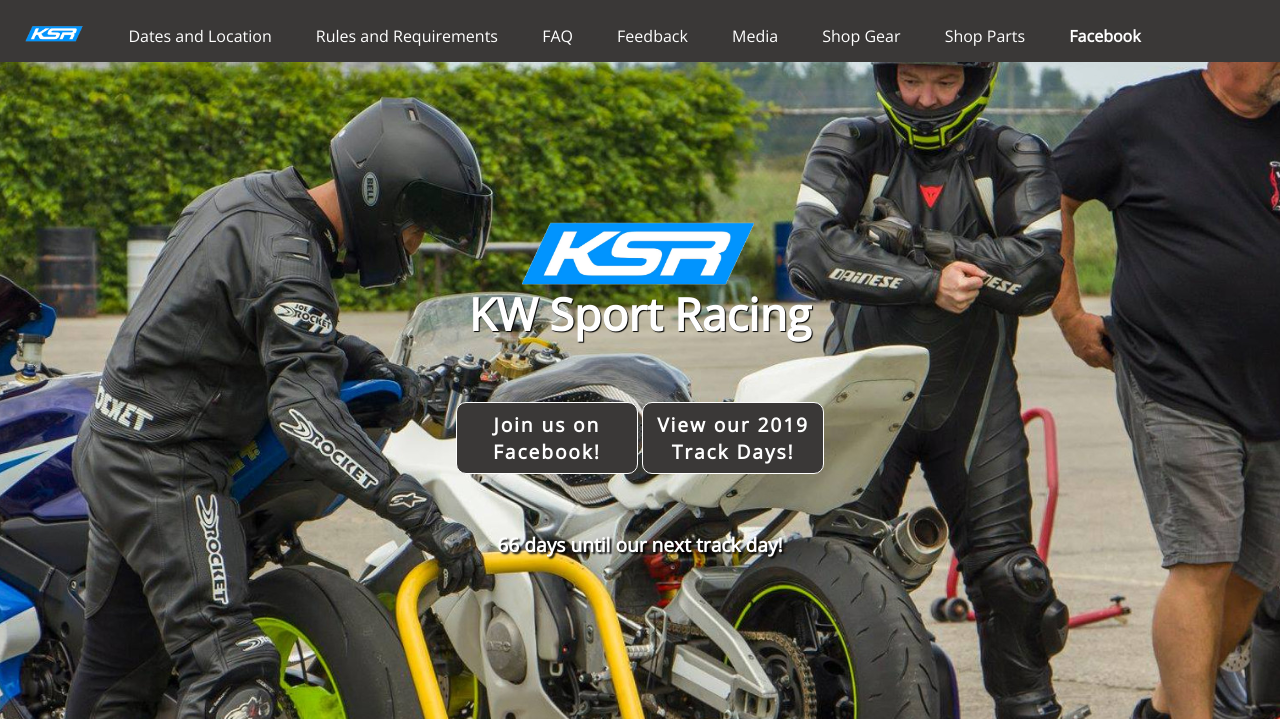
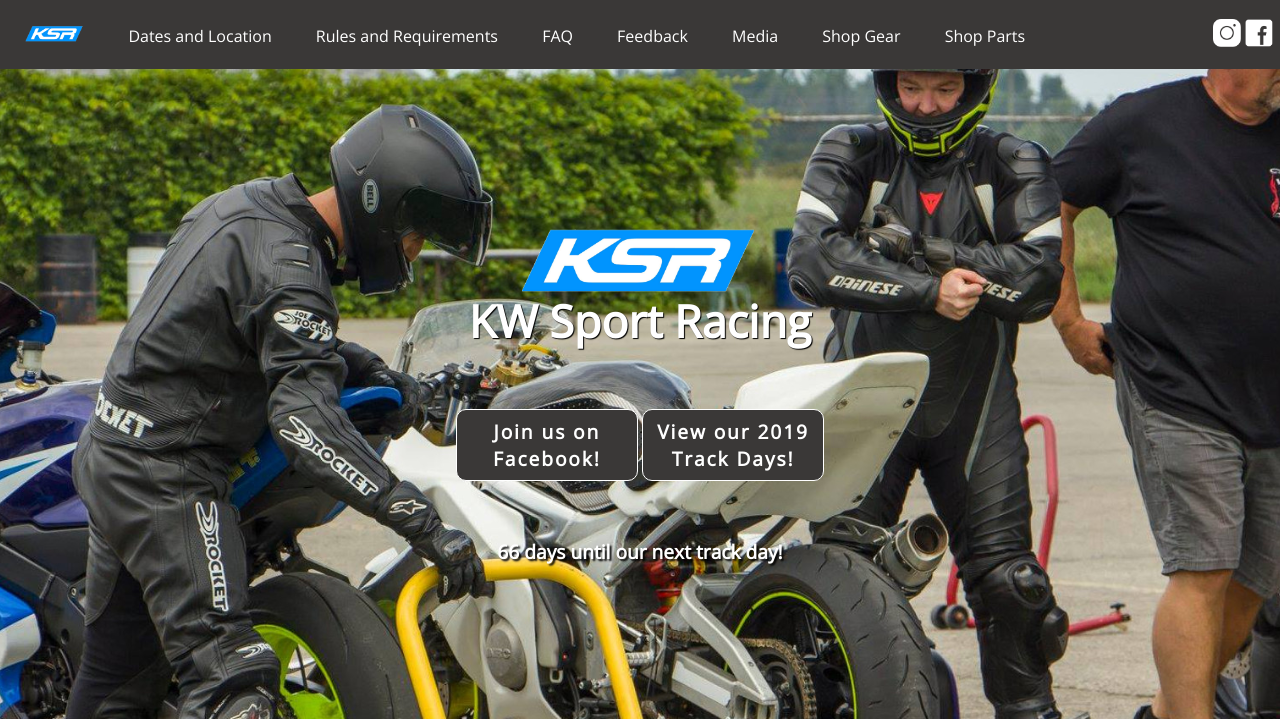
Before and after one commit to kwsportracing/site, a Jekyll site: the page built from index.md, in a window 1280 px wide and 1400 px high. Shown: the top 719 px of the window. Built offline with Jekyll 4.4.1, drawn with Linux system fonts in a browser that asks for light colours; nearby versions of some CDN libraries; grey boxes are pictures that could not be loaded.

Commit message:
Reorder social / add images

```diff
--- a/_config.yml
+++ b/_config.yml
@@ -12,6 +12,8 @@
 registration: https://docs.google.com/forms/d/e/1FAIpQLSfXxoXyAZj-RoIbvjBm7NQ-eV_sfsFmA6GQai8sVlSCH0KQDw/viewform
 
 facebook: https://www.facebook.com/groups/KWSportRacing/
+youtube: https://www.youtube.com/watch?v=04iVIVKCyrg
+instagram: https://www.instagram.com/kwsportracing/
 
 home_url: http://kwsportracing.com
 
--- a/_includes/header.html
+++ b/_includes/header.html
@@ -1,15 +1,13 @@
-<header>
-  <a href="{{ site.home_url }}" class="logo">
-  <img src="{{ site.baseurl }}/img/logo.png"></img>
-  <h1> {{ site.project_name }}</h1>
-</a>
-<p>{{ site.description }}</p>
+<div class="links">
+  <a class="ksr" href="/"><img class="" src="{{ site.baseurl }}/img/logo.png"></a>
+  {% for item in site.data.menu.other_links %}
+      <a href="{{ item[1] }}">{{ item[0] }}</a></li>
+  {% endfor %}
 
-  <p class="view"><a href="{{ site.repository_url }}">View the project on GitHub <small>{{ site.repository_shorthand }}</small></a></p>
-<a class="github-button" href="https://github.com/{{ site.repository_shorthand }}/subscription" data-icon="octicon-eye" data-count-href="/{{ site.repository_shorthand }}/watchers" data-count-api="/repos/{{ site.repository_shorthand }}#subscribers_count" data-count-aria-label="# watchers on GitHub" aria-label="Watch {{ site.repository_shorthand }} on GitHub">Watch</a>
-<a class="github-button" href="https://github.com/{{ site.repository_shorthand }}" data-icon="octicon-star" data-count-href="/{{ site.repository_shorthand }}/stargazers" data-count-api="/repos/{{ site.repository_shorthand }}#stargazers_count" data-count-aria-label="# stargazers on GitHub" aria-label="Star {{ site.repository_shorthand }} on GitHub">Star</a>
-<a class="github-button" href="https://github.com/{{ site.repository_shorthand }}/fork" data-icon="octicon-repo-forked" data-count-href="/{{ site.repository_shorthand }}/network" data-count-api="/repos/{{ site.repository_shorthand }}#forks_count" data-count-aria-label="# forks on GitHub" aria-label="Fork {{ site.repository_shorthand }} on GitHub">Fork</a>
-
-{% include menu.html %}
-
-</header>
+  <a href="{{ site.facebook }}" class="bold social first-social" target="_blank">
+    <img src="{{ site.baseurl}}/img/facebook.png">
+  </a>
+  <a href="{{ site.instagram }}" class="bold social" target="_blank">
+    <img src="{{ site.baseurl}}/img/instagram.png">
+  </a>
+</div>
--- a/_layouts/index.html
+++ b/_layouts/index.html
@@ -9,13 +9,7 @@
 
   <body>
   <header>
-    <div class="links">
-      <a class="ksr" href="/"><img class="" src="{{ site.baseurl }}/img/logo.png"></a>
-      {% for item in site.data.menu.other_links %}
-          <a href="{{ item[1] }}">{{ item[0] }}</a></li>
-      {% endfor %}
-      <a href="{{ site.facebook }}" class="bold" target="_blank">Facebook</a>
-    </div>
+  {% include header.html %}
   </header>
     <div class="content">
       <div id="hero">
--- a/css/main.css
+++ b/css/main.css
@@ -122,7 +122,7 @@
 }
 
 header .links {
-  /*position: absolute;*/
+  width:100%;
   top: 0;
   right: 0;
   padding-top:20px;
@@ -137,6 +137,17 @@
 
 header .links a:hover {
   color: #27ae60;
+}
+
+header .links .social {
+  float:right;
+  margin-top:-0.5em;
+  padding-right:0px;
+  padding-left: 0px;
+}
+
+header .links .social img {
+  height:2em;
 }
 
 main {
@@ -286,10 +297,21 @@
   color: rgba(231, 218, 203, 0.7);
 }
 
-@media only screen and (max-width: 1000px) {
+@media only screen and (max-width: 1100px) {
   .links a {
     float:left;
-    clear:left
+    clear:left;
+  }
+  .social {
+    margin-top:0em !important;
+    padding-right:0px !important;
+    float:left !important;
+    clear:none !important;
+  }
+
+  .first-social {
+    padding-left:15px !important;
+    clear: left !important;
   }
 }
 
```
Also changed, not shown: img/facebook.png (added), img/instagram.png (added).
